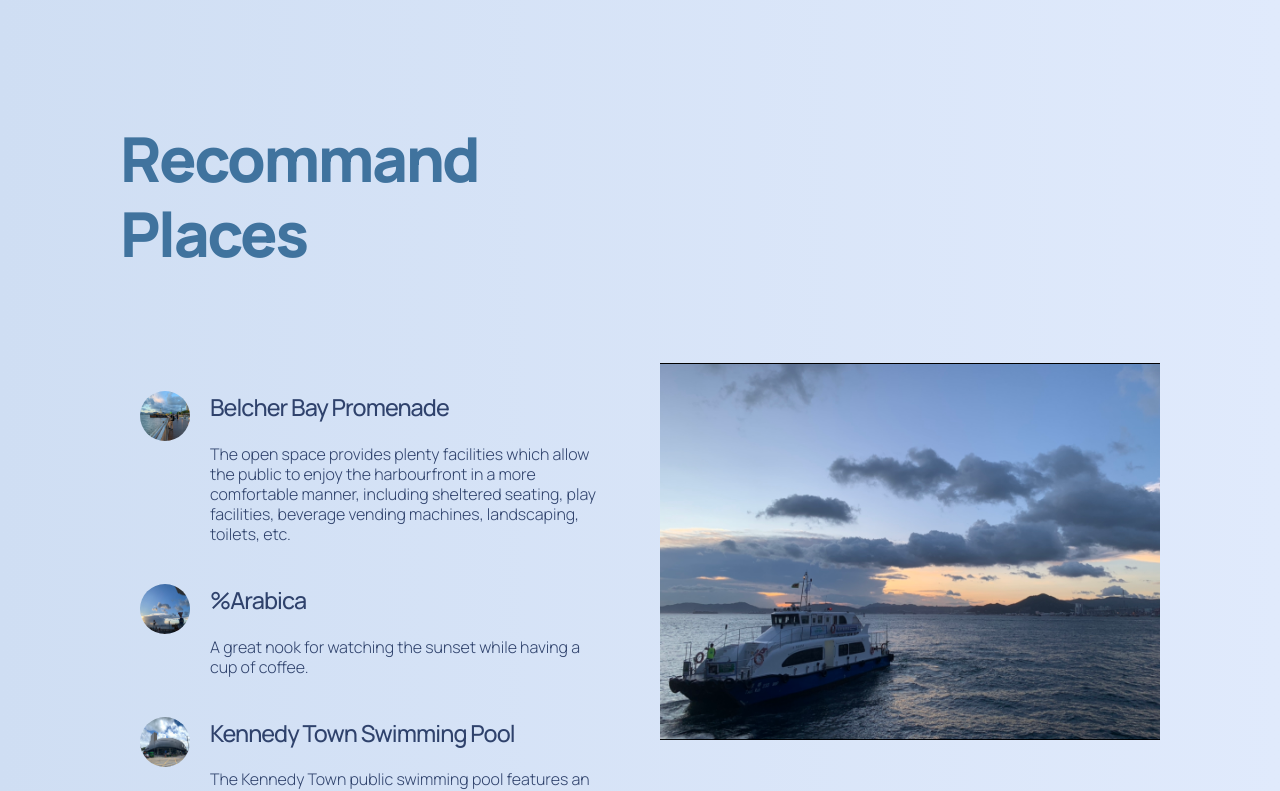
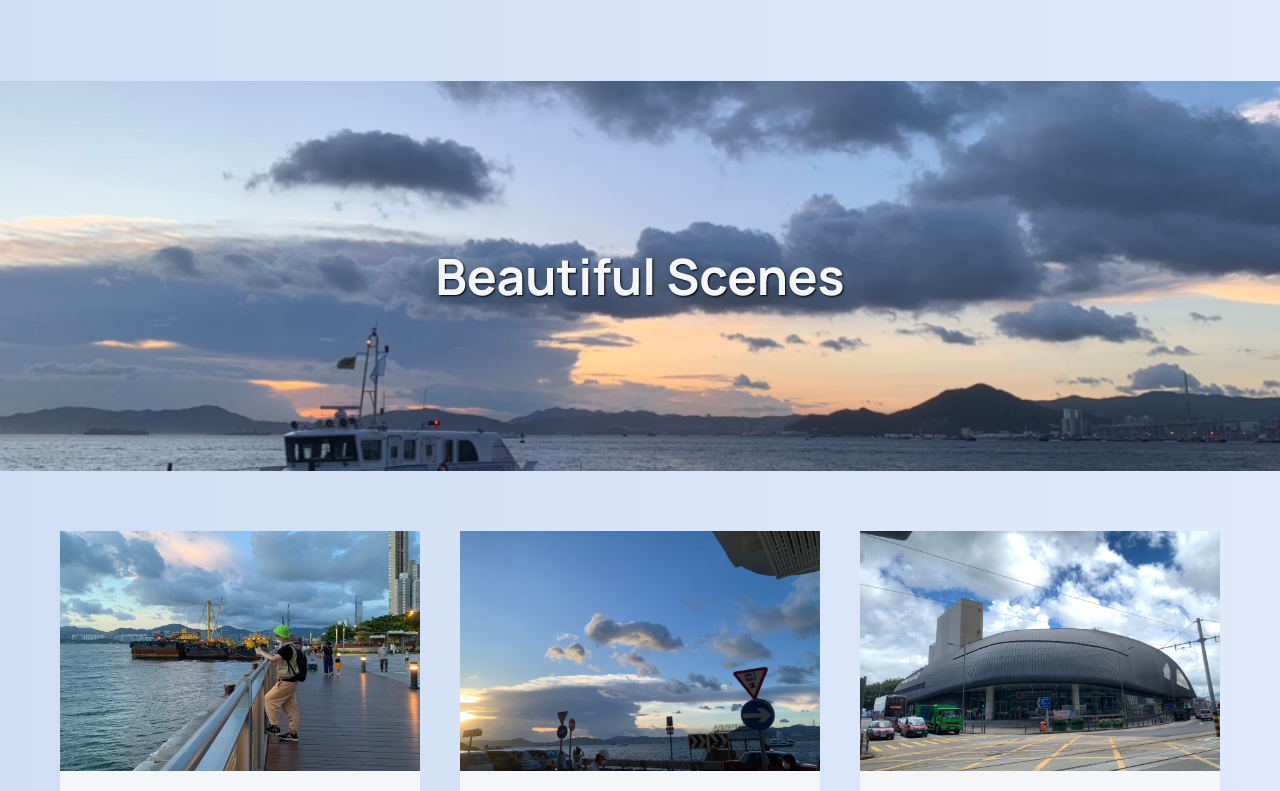
Before and after one commit to somanymonica/visit-kennedy-town, a Next.js app in the folder client/: page / in a window 1280 px wide. Shown: the part 1680-2471 px from the top of the page. Built offline with nearby package versions, Linux system fonts and the light colour scheme.

Commit message:
sass: index-scenes

```diff
--- a/client/components/Scenes.jsx
+++ b/client/components/Scenes.jsx
@@ -1,23 +1,23 @@
-import styles from "./Scenes.module.css";
+import styles from "./Scenes.module.scss";
 import Image from "next/image";
 
-import { images } from "../constants";
 import { data } from "../constants";
 
 const RecommandCard = ({ imgUrl, title, desc }) => (
   <div className={styles.recommand_card}>
     <Image src={imgUrl} alt="recommand-card" />
     <div className={styles.recommand_card_info}>
-      <h3 className="info_h3">{title}</h3>
-      <p className="info_p">{desc}</p>
+      <h3>{title}</h3>
+      <p>{desc}</p>
     </div>
   </div>
 );
 
 const Scenes = () => (
-  <div className="section__container" id="scenes">
-    <div className={styles.scenes_info}>
-      <h1 className="header_h1">Recommand Places</h1>
+  <div className={styles.scenes} id="scenes">
+    <div className={styles.scenes_header}>
+      <h1>Beautiful Scenes</h1>
+    </div>
     <div className={styles.scenes_info_container}>
       {data.places.map((place, index) => (
         <RecommandCard
@@ -29,10 +29,6 @@ const Scenes = () => (
       ))}
     </div>
   </div>
-    <div className={styles.scenes_cover}>
-      <Image src={images.s} alt="scenes-cover" />
-    </div>
-  </div>
 );
 
 export default Scenes;
--- a/client/components/Scenes.module.css
+++ /dev/null
@@ -1,70 +0,0 @@
-.scenes_info {
-    flex: 1;
-    width: 100%;
-    display: flex;
-    justify-content: center;
-    align-items: center;
-    flex-direction: column;
-}
-
-.scenes_info_container {
-    width: 100%;
-    display: flex;
-    flex-wrap: wrap;
-
-    justify-content: center;
-    margin-top: 5rem;
-}
-
-.recommand_card {
-    flex: 1;
-    display: flex;
-    justify-content: flex-start;
-    align-items: flex-start;
-    min-width: 230px;
-
-    margin: 1rem;
-}
-
-.recommand_card img {
-    width: 50px;
-    height: 50px;
-    border-radius: 50%;
-}
-
-.recommand_card_info {
-    display: flex;
-    flex-direction: column;
-    margin-left: 1rem;
-}
-
-.scenes_cover {
-    flex: 1;
-    width: 100%;
-    display: flex;
-    justify-content: center;
-    align-items: center;
-
-    margin-left: 2rem;
-}
-
-.scenes_cover img {
-    width: 100%;
-    object-fit: contain;
-}
-
-@media screen and (min-width: 2000px) {
-    .scenes_info_container {
-        margin: 8rem 0;
-    }
-
-    .scenes_cover {
-        margin-left: 5rem;
-    }
-}
-
-@media screen and (max-width: 1150px) {
-    .scenes_cover {
-        margin: 0;
-    }
-}
--- /dev/null
+++ b/client/components/Scenes.module.scss
@@ -0,0 +1,84 @@
+.scenes {
+  display: flex;
+  flex-direction: column;
+  justify-content: center;
+  align-items: center;
+
+  .scenes_header {
+    background: url("../public/s.jpeg");
+    width: 100%;
+    padding: 8em 4em;
+    background-position: center;
+    background-size: cover;
+    margin-top: 2em;
+
+    h1 {
+      font-family: var(--font-family);
+      font-size: 2.5rem;
+      text-align: center;
+      text-transform: capitalize;
+      text-shadow: 1px 1px 2px black;
+      color: var(--color-white);
+    }
+
+    @media (max-width: 20em) {
+      h1 {
+        font-size: 2rem;
+      }
+    }
+  }
+
+  .scenes_info_container {
+    width: 100%;
+    display: flex;
+    flex-direction: column;
+    justify-content: center;
+    align-items: center;
+    margin-top: 2em;
+
+    .recommand_card {
+      max-width: 20rem;
+      background-color: var(--color-white);
+      border-radius: 5px;
+      display: flex;
+      flex-direction: column;
+      justify-content: flex-start;
+      align-items: center;
+
+      margin: 1em;
+
+      img {
+        max-width: 100%;
+        height: 12em;
+        object-fit: cover;
+        margin-bottom: 1em;
+      }
+
+      .recommand_card_info {
+        display: flex;
+        flex-direction: column;
+
+        h3 {
+          width: 100%;
+          text-align: center;
+          font-size: 1.2rem;
+          color: var(--color-normal);
+        }
+
+        p {
+          padding: 0.5em;
+          color: var(--color-text);
+        }
+      }
+    }
+  }
+
+  @media (min-width: 48em) {
+    .scenes_info_container {
+      display: grid;
+      grid-template-columns: repeat(auto-fill, 20rem);
+
+      align-items: stretch;
+    }
+  }
+}
```
Lines whose indentation alone changed are shown as unchanged.
